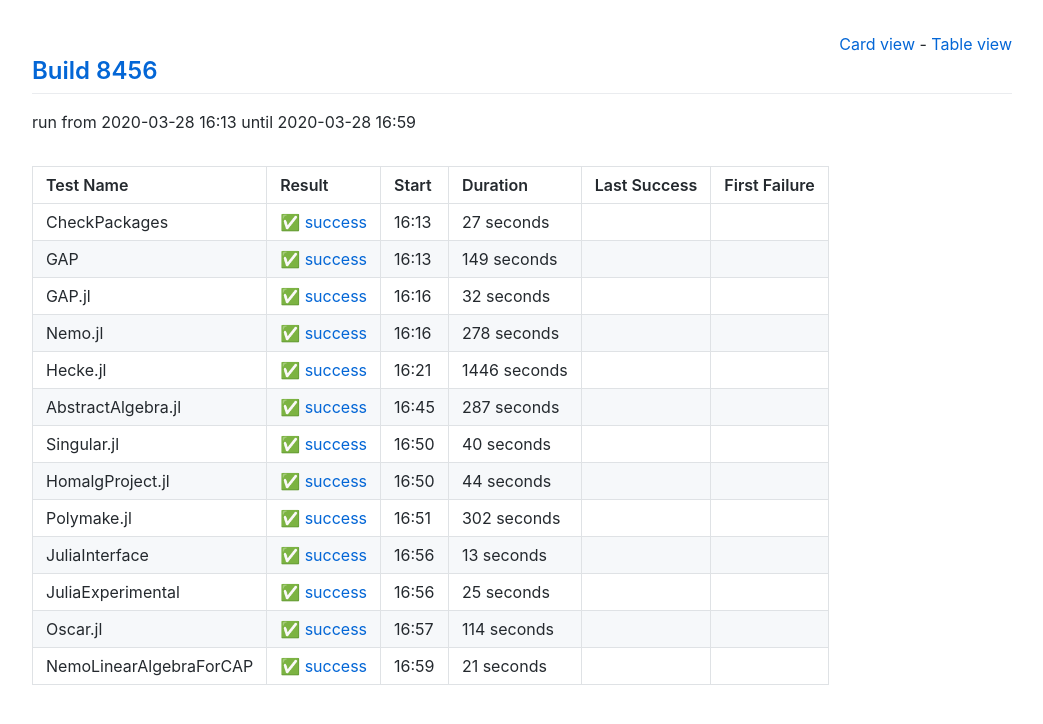
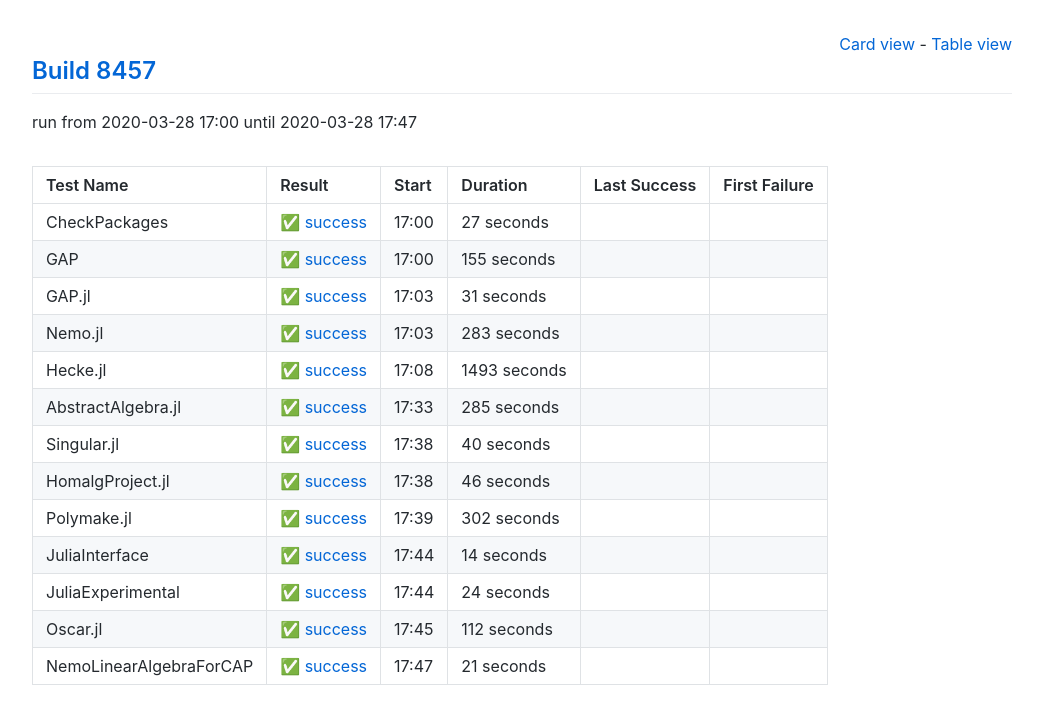
Before and after one commit to oscar-system/oscar-ci-status, a Jekyll site: the page built from table.html, in a window 1280 px wide. Shown: the top 724 px of the page, without its empty margins (118-1161 px from the left). Built offline with Jekyll 4.4.1, drawn with Linux system fonts in a browser that asks for light colours.

Commit message:
Build 8457

```diff
--- a/_data/ci.yml
+++ b/_data/ci.yml
@@ -1,5 +1,5 @@
-build: 8456
-build_url: https://oscarci.mathematik.uni-kl.de/job/oscar/8456/
+build: 8457
+build_url: https://oscarci.mathematik.uni-kl.de/job/oscar/8457/
 job: oscar
 tests:
 - duration: 27
@@ -8,64 +8,64 @@ tests:
   first_failure_url: null
   last_success: false
   last_success_url: null
-  log: https://oscarci.mathematik.uni-kl.de/job/oscar/8456/artifact/logs/build-8456/CheckPackages.log
+  log: https://oscarci.mathematik.uni-kl.de/job/oscar/8457/artifact/logs/build-8457/CheckPackages.log
   name: CheckPackages
-  start: 2020-03-28 16:13
+  start: 2020-03-28 17:00
   status: success
   success: true
-- duration: 149
+- duration: 155
   exitcode: 0
   first_failure: false
   first_failure_url: null
   last_success: false
   last_success_url: null
-  log: https://oscarci.mathematik.uni-kl.de/job/oscar/8456/artifact/logs/build-8456/GAP.log
+  log: https://oscarci.mathematik.uni-kl.de/job/oscar/8457/artifact/logs/build-8457/GAP.log
   name: GAP
-  start: 2020-03-28 16:13
+  start: 2020-03-28 17:00
   status: success
   success: true
-- duration: 32
+- duration: 31
   exitcode: 0
   first_failure: false
   first_failure_url: null
   last_success: false
   last_success_url: null
-  log: https://oscarci.mathematik.uni-kl.de/job/oscar/8456/artifact/logs/build-8456/GAP.jl.log
+  log: https://oscarci.mathematik.uni-kl.de/job/oscar/8457/artifact/logs/build-8457/GAP.jl.log
   name: GAP.jl
-  start: 2020-03-28 16:16
+  start: 2020-03-28 17:03
   status: success
   success: true
-- duration: 278
+- duration: 283
   exitcode: 0
   first_failure: false
   first_failure_url: null
   last_success: false
   last_success_url: null
-  log: https://oscarci.mathematik.uni-kl.de/job/oscar/8456/artifact/logs/build-8456/Nemo.jl.log
+  log: https://oscarci.mathematik.uni-kl.de/job/oscar/8457/artifact/logs/build-8457/Nemo.jl.log
   name: Nemo.jl
-  start: 2020-03-28 16:16
+  start: 2020-03-28 17:03
   status: success
   success: true
-- duration: 1446
+- duration: 1493
   exitcode: 0
   first_failure: false
   first_failure_url: null
   last_success: false
   last_success_url: null
-  log: https://oscarci.mathematik.uni-kl.de/job/oscar/8456/artifact/logs/build-8456/Hecke.jl.log
+  log: https://oscarci.mathematik.uni-kl.de/job/oscar/8457/artifact/logs/build-8457/Hecke.jl.log
   name: Hecke.jl
-  start: 2020-03-28 16:21
+  start: 2020-03-28 17:08
   status: success
   success: true
-- duration: 287
+- duration: 285
   exitcode: 0
   first_failure: false
   first_failure_url: null
   last_success: false
   last_success_url: null
-  log: https://oscarci.mathematik.uni-kl.de/job/oscar/8456/artifact/logs/build-8456/AbstractAlgebra.jl.log
+  log: https://oscarci.mathematik.uni-kl.de/job/oscar/8457/artifact/logs/build-8457/AbstractAlgebra.jl.log
   name: AbstractAlgebra.jl
-  start: 2020-03-28 16:45
+  start: 2020-03-28 17:33
   status: success
   success: true
 - duration: 40
@@ -74,20 +74,20 @@ tests:
   first_failure_url: null
   last_success: false
   last_success_url: null
-  log: https://oscarci.mathematik.uni-kl.de/job/oscar/8456/artifact/logs/build-8456/Singular.jl.log
+  log: https://oscarci.mathematik.uni-kl.de/job/oscar/8457/artifact/logs/build-8457/Singular.jl.log
   name: Singular.jl
-  start: 2020-03-28 16:50
+  start: 2020-03-28 17:38
   status: success
   success: true
-- duration: 44
+- duration: 46
   exitcode: 0
   first_failure: false
   first_failure_url: null
   last_success: false
   last_success_url: null
-  log: https://oscarci.mathematik.uni-kl.de/job/oscar/8456/artifact/logs/build-8456/HomalgProject.jl.log
+  log: https://oscarci.mathematik.uni-kl.de/job/oscar/8457/artifact/logs/build-8457/HomalgProject.jl.log
   name: HomalgProject.jl
-  start: 2020-03-28 16:50
+  start: 2020-03-28 17:38
   status: success
   success: true
 - duration: 302
@@ -96,42 +96,42 @@ tests:
   first_failure_url: null
   last_success: false
   last_success_url: null
-  log: https://oscarci.mathematik.uni-kl.de/job/oscar/8456/artifact/logs/build-8456/Polymake.jl.log
+  log: https://oscarci.mathematik.uni-kl.de/job/oscar/8457/artifact/logs/build-8457/Polymake.jl.log
   name: Polymake.jl
-  start: 2020-03-28 16:51
+  start: 2020-03-28 17:39
   status: success
   success: true
-- duration: 13
+- duration: 14
   exitcode: 0
   first_failure: false
   first_failure_url: null
   last_success: false
   last_success_url: null
-  log: https://oscarci.mathematik.uni-kl.de/job/oscar/8456/artifact/logs/build-8456/JuliaInterface.log
+  log: https://oscarci.mathematik.uni-kl.de/job/oscar/8457/artifact/logs/build-8457/JuliaInterface.log
   name: JuliaInterface
-  start: 2020-03-28 16:56
+  start: 2020-03-28 17:44
   status: success
   success: true
-- duration: 25
+- duration: 24
   exitcode: 0
   first_failure: false
   first_failure_url: null
   last_success: false
   last_success_url: null
-  log: https://oscarci.mathematik.uni-kl.de/job/oscar/8456/artifact/logs/build-8456/JuliaExperimental.log
+  log: https://oscarci.mathematik.uni-kl.de/job/oscar/8457/artifact/logs/build-8457/JuliaExperimental.log
   name: JuliaExperimental
-  start: 2020-03-28 16:56
+  start: 2020-03-28 17:44
   status: success
   success: true
-- duration: 114
+- duration: 112
   exitcode: 0
   first_failure: false
   first_failure_url: null
   last_success: false
   last_success_url: null
-  log: https://oscarci.mathematik.uni-kl.de/job/oscar/8456/artifact/logs/build-8456/Oscar.jl.log
+  log: https://oscarci.mathematik.uni-kl.de/job/oscar/8457/artifact/logs/build-8457/Oscar.jl.log
   name: Oscar.jl
-  start: 2020-03-28 16:57
+  start: 2020-03-28 17:45
   status: success
   success: true
 - duration: 21
@@ -140,8 +140,8 @@ tests:
   first_failure_url: null
   last_success: false
   last_success_url: null
-  log: https://oscarci.mathematik.uni-kl.de/job/oscar/8456/artifact/logs/build-8456/NemoLinearAlgebraForCAP.log
+  log: https://oscarci.mathematik.uni-kl.de/job/oscar/8457/artifact/logs/build-8457/NemoLinearAlgebraForCAP.log
   name: NemoLinearAlgebraForCAP
-  start: 2020-03-28 16:59
+  start: 2020-03-28 17:47
   status: success
   success: true
```
Also changed, not shown: README.md.
